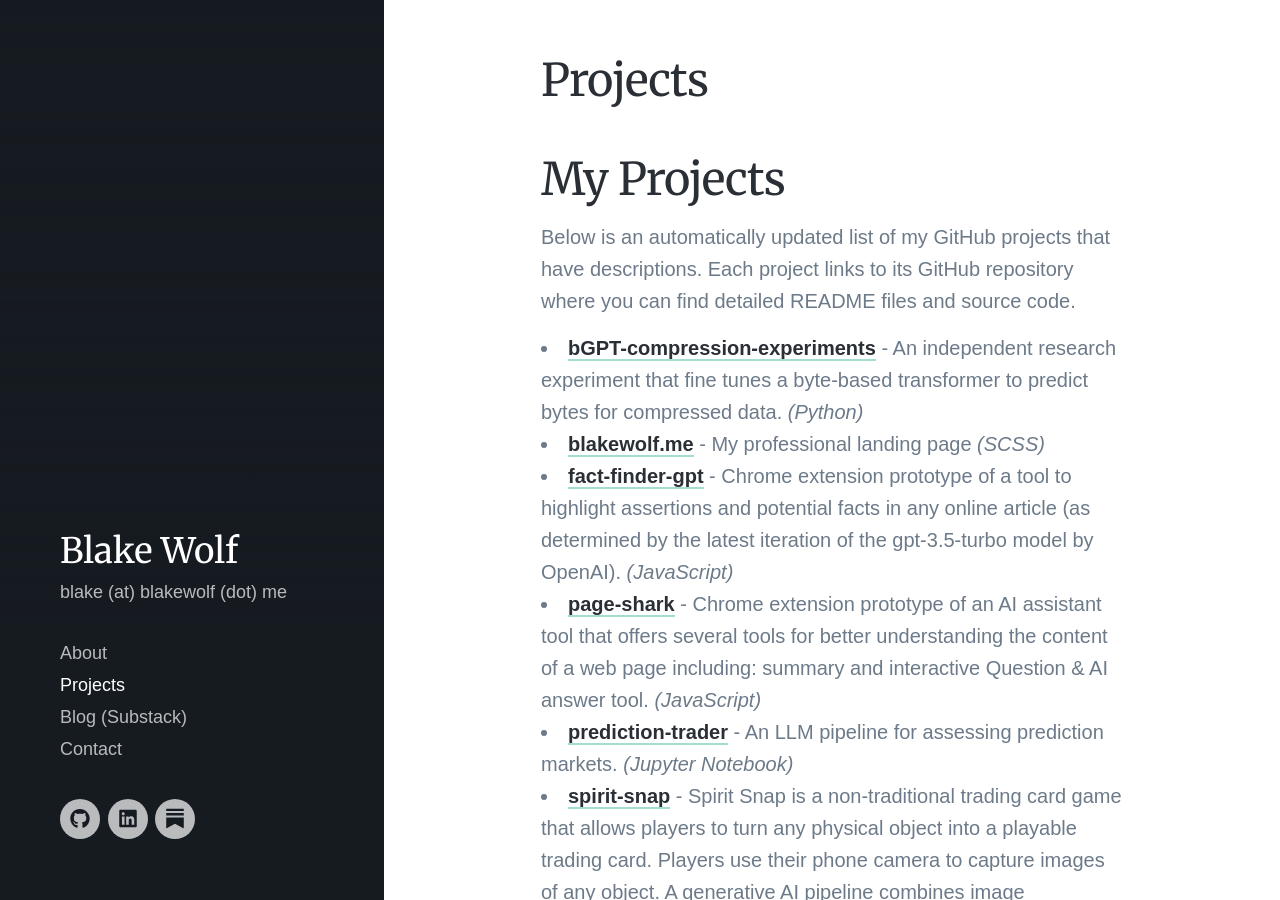
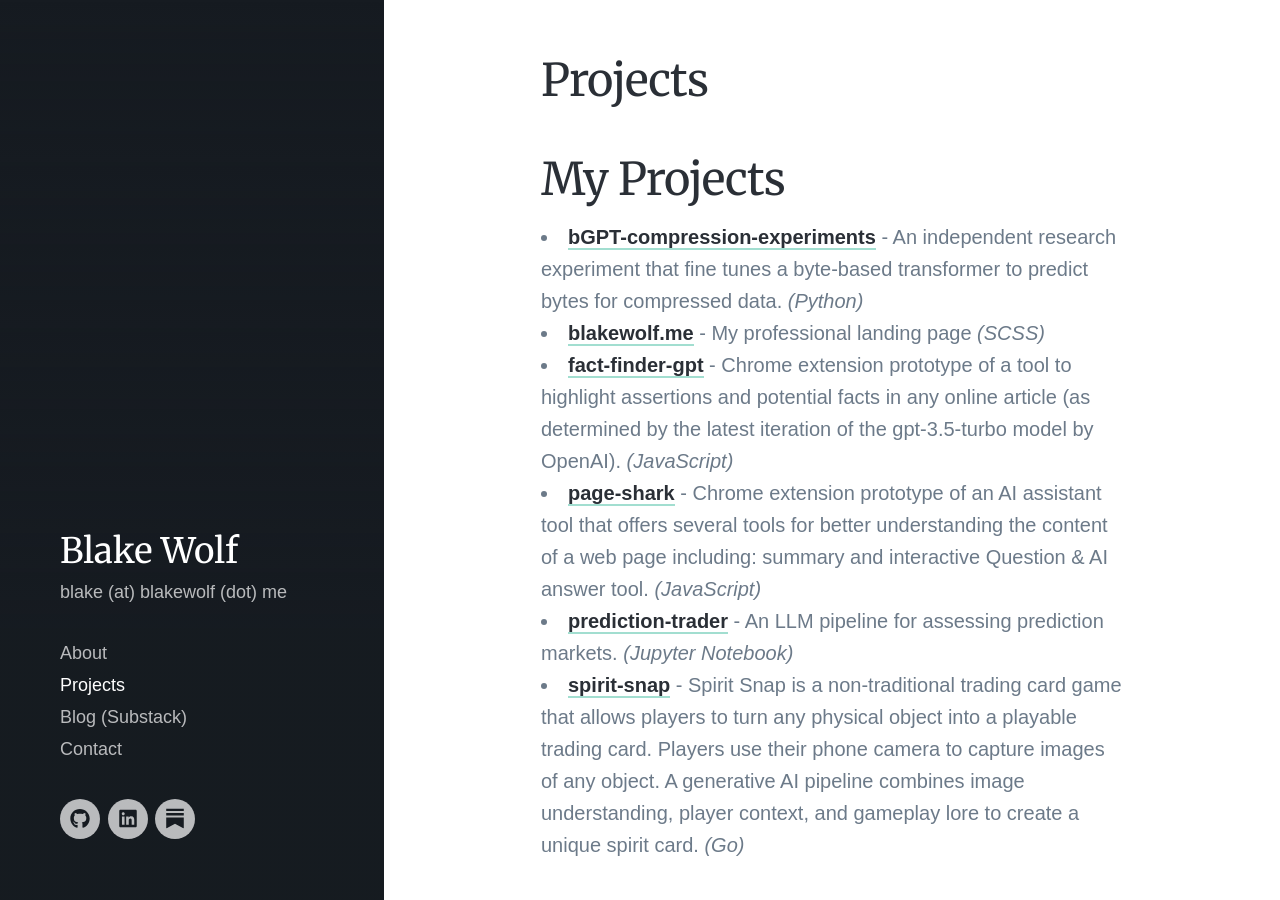
Before and after one commit to cryptid-megalodon/blakewolf.me, a Jekyll site: the page built from _pages/projects.md, in a window 1280 px wide and 900 px high. Built offline with Jekyll 4.4.1, drawn with Linux system fonts in a browser that asks for light colours; nearby versions of some CDN libraries; some web fonts are replaced.

Commit message:
Minor copy updates to projects.md

```diff
--- a/_pages/projects.md
+++ b/_pages/projects.md
@@ -5,8 +5,6 @@ layout: page
 ---
 
 # My Projects
-
-Below is an automatically updated list of my GitHub projects that have descriptions. Each project links to its GitHub repository where you can find detailed README files and source code.
 
 {% if site.data.github_projects %}
 <ul>
```
